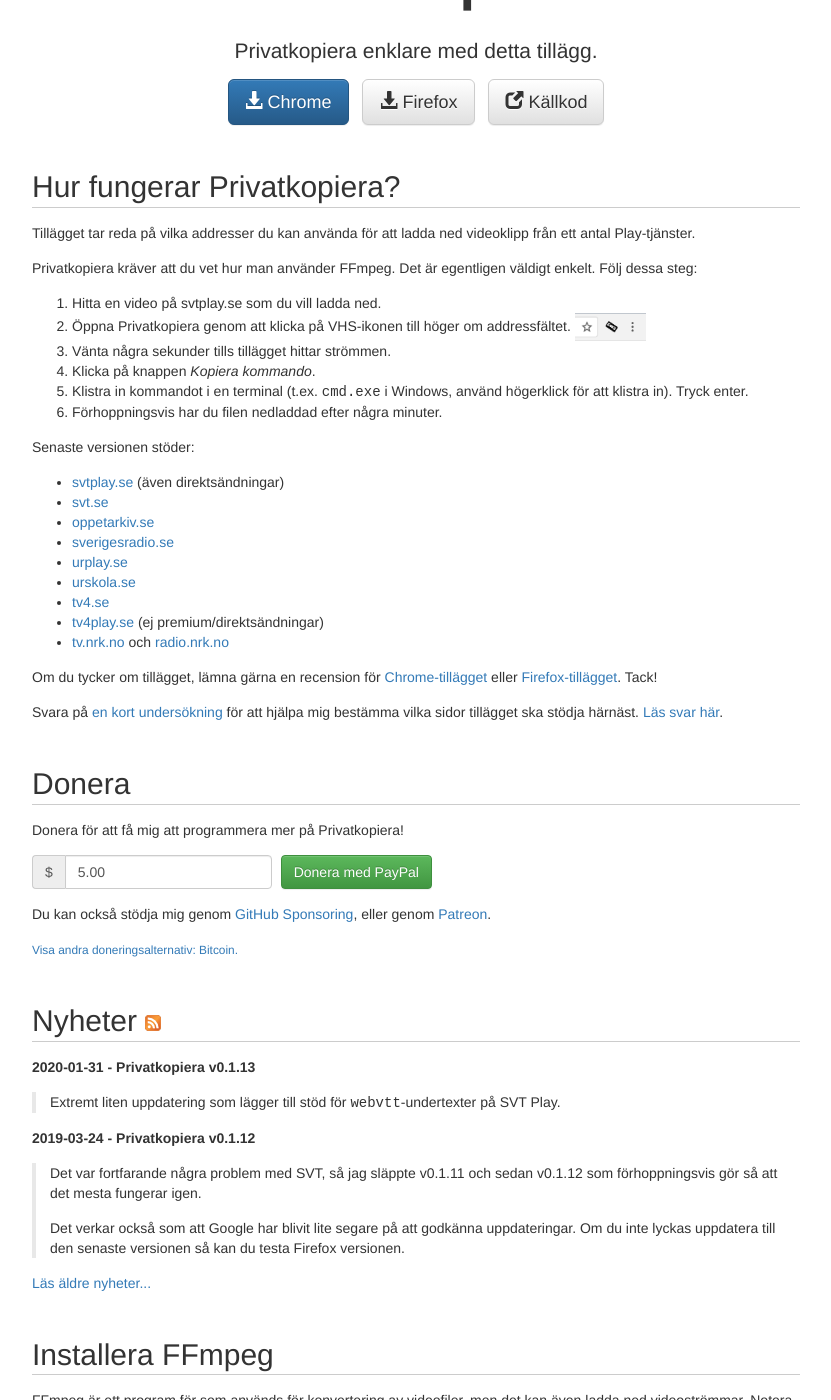
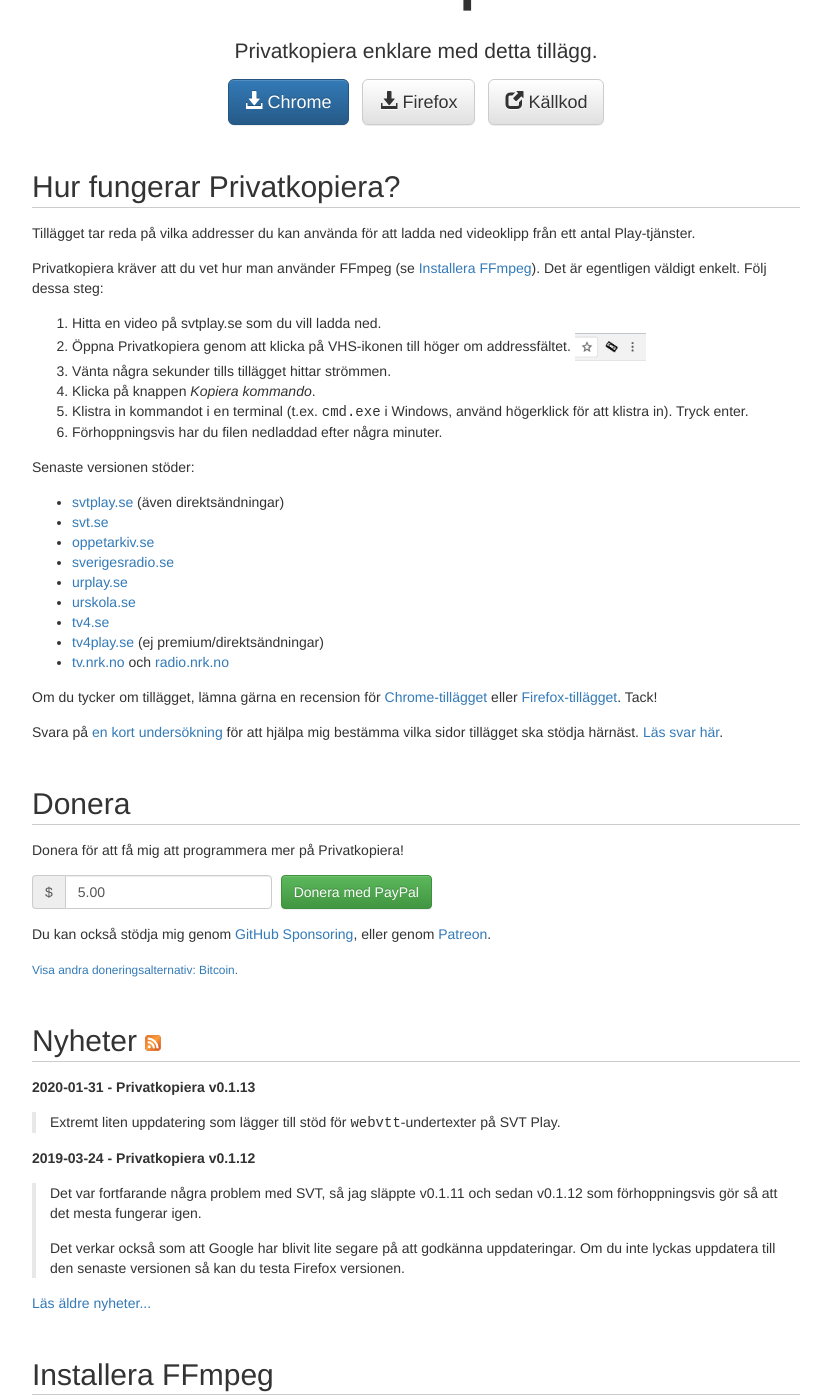
Before and after one commit to stefansundin/privatkopiera, a Jekyll site: the page built from index.html, in a window 1280 px wide and 1400 px high, scrolled down 229 px. Shown: the whole window, without its empty margins (224-1055 px from the left). Built offline with Jekyll 4.4.1, drawn with Linux system fonts in a browser that asks for light colours; some of the changed text lies outside the part shown.

Commit message:
ffmpeg v4.2.2

```diff
--- a/index.html
+++ b/index.html
@@ -25,7 +25,7 @@
 
     <p>Tillägget tar reda på vilka addresser du kan använda för att ladda ned videoklipp från ett antal Play-tjänster.</p>
 
-    <p>Privatkopiera kräver att du vet hur man använder FFmpeg. Det är egentligen väldigt enkelt. Följ dessa steg:</p>
+    <p>Privatkopiera kräver att du vet hur man använder FFmpeg (se <a href="#ffmpeg">Installera FFmpeg</a>). Det är egentligen väldigt enkelt. Följ dessa steg:</p>
 
     <ol>
       <li>Hitta en video på svtplay.se som du vill ladda ned.</li>
```
Also changed, not shown: other parts of index.html (+1 -1 lines).
